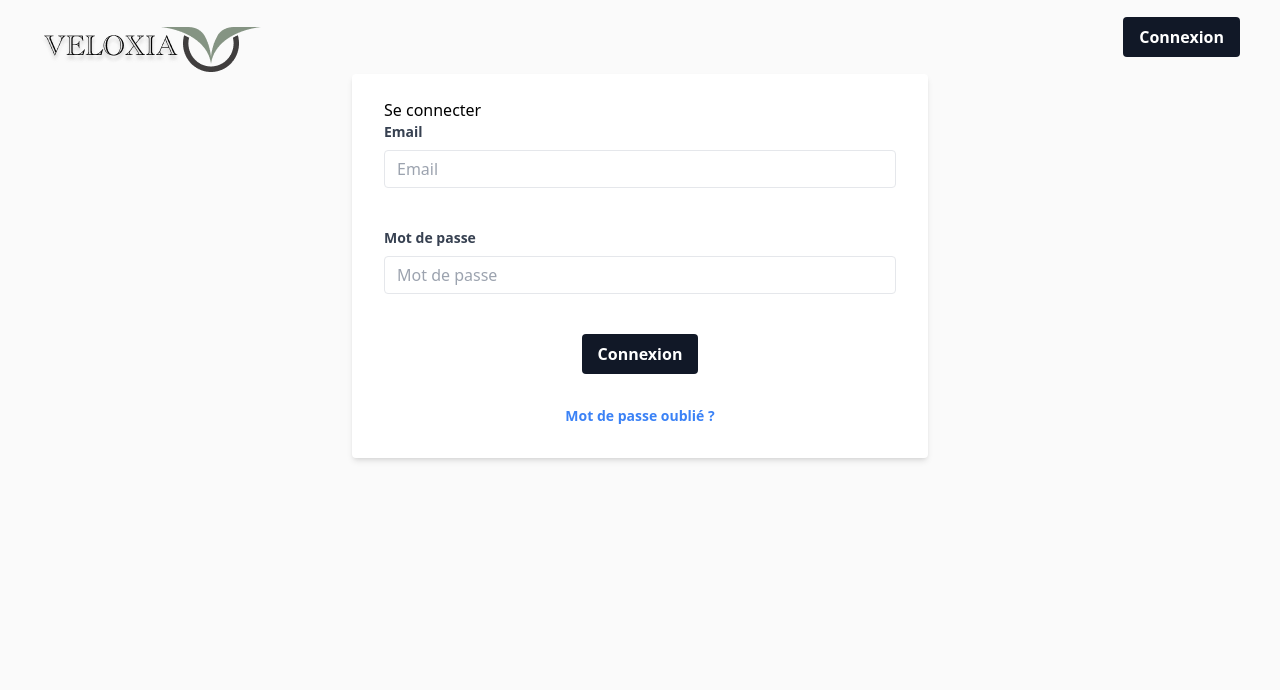
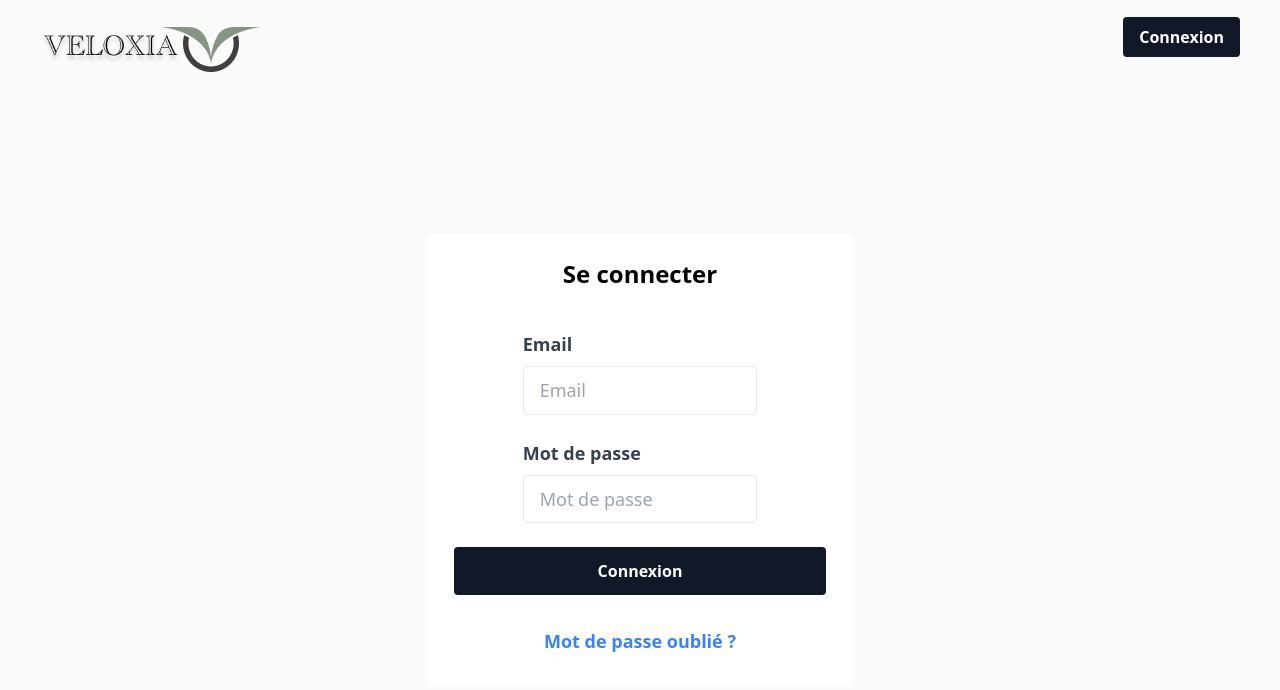
Before and after one commit to NicolasDrp/Veloxia-CDA, a React (Create React App) app in the folder react-java-mysql/frontend/: page /connexion in a window 1280 px wide. Shown: the top 690 px of the page. Built offline with nearby package versions, Linux system fonts and the light colour scheme.

Commit message:
feat(front) : page connexion

```diff
--- a/react-java-mysql/frontend/src/Pages/Connexion.tsx
+++ b/react-java-mysql/frontend/src/Pages/Connexion.tsx
@@ -2,26 +2,26 @@ import React from 'react';
 
 const Connexion = () => {
     return (
-        <div className="w-full max-w-xl m-auto">
-            <form className="bg-white shadow-md rounded px-8 pt-6 pb-8 mb-4">
-                <h2 className="" >Se connecter</h2>
-                <div className="mb-10">
-                    <label className="block text-gray-700 text-sm font-bold mb-2" htmlFor="email">
+        <div className="flex items-center justify-center mt-40">
+            <form className="bg-white rounded px-24 pt-6 pb-8 mb-4 w-1/3 h-1/2">
+                <h2 className="text-center font-bold text-2xl mb-10">Se connecter</h2>
+                <div className="mb-6">
+                    <label className="block text-gray-700 text-lg font-bold mb-2" htmlFor="email">
                         Email
                     </label>
-                    <input className="appearance-none border rounded w-full py-2 px-3 text-gray-700 leading-tight focus:outline-none focus:shadow-outline" id="email" type="text" placeholder="Email" />
+                    <input className="appearance-none border rounded w-full py-3 px-4 text-lg text-gray-700 leading-tight focus:outline-none focus:shadow-outline" id="email" type="text" placeholder="Email" />
                 </div>
-                <div className="mb-10">
-                    <label className="block text-gray-700 text-sm font-bold mb-2" htmlFor="mdp">
+                <div className="mb-6">
+                    <label className="block text-gray-700 text-lg font-bold mb-2" htmlFor="mdp">
                         Mot de passe
                     </label>
-                    <input className="appearance-none border rounded w-full py-2 px-3 text-gray-700 leading-tight focus:outline-none focus:shadow-outline" id="mdp" type="text" placeholder="Mot de passe" />
+                    <input className="appearance-none border rounded w-full py-3 px-4 text-lg text-gray-700 leading-tight focus:outline-none focus:shadow-outline" id="mdp" type="password" placeholder="Mot de passe" />
                 </div>
-                <div className="flex items-center justify-between flex-col">
-                    <button className="bg-gray-900 hover:bg-gray-950 text-white font-bold py-2 px-4 rounded focus:outline-none focus:shadow-outline mb-8" type="button">
+                <div className="flex flex-col items-center">
+                    <button className="bg-gray-900 hover:bg-gray-950 text-white font-bold py-3 px-36 rounded focus:outline-none focus:shadow-outline mb-8" type="button">
                         Connexion
                     </button>
-                    <a className="inline-block align-baseline font-bold text-sm text-blue-500 hover:text-blue-800" href="#">
+                    <a className="inline-block align-baseline font-bold text-lg text-blue-500 hover:text-blue-800" href="#">
                         Mot de passe oublié ?
                     </a>
                 </div>
--- a/react-java-mysql/frontend/src/index.css
+++ b/react-java-mysql/frontend/src/index.css
@@ -5,8 +5,3 @@ body {
   margin: 0;
   background-color: #FAFAFA;
 }
-
-code {
-  font-family: source-code-pro, Menlo, Monaco, Consolas, 'Courier New',
-    monospace;
-}
```
